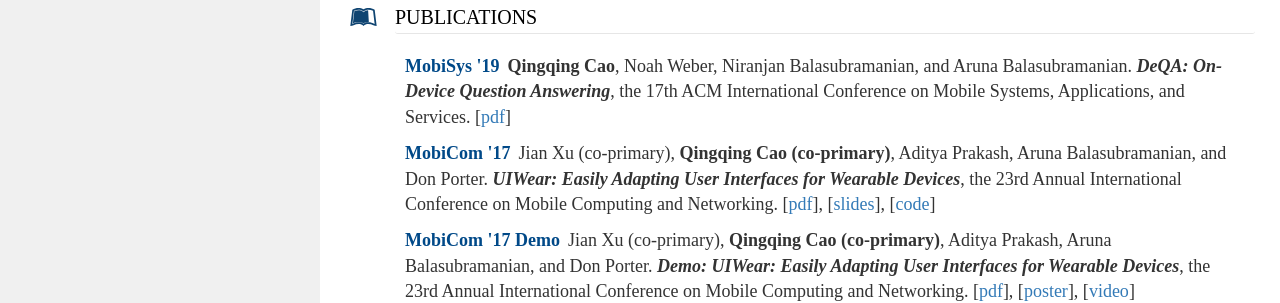
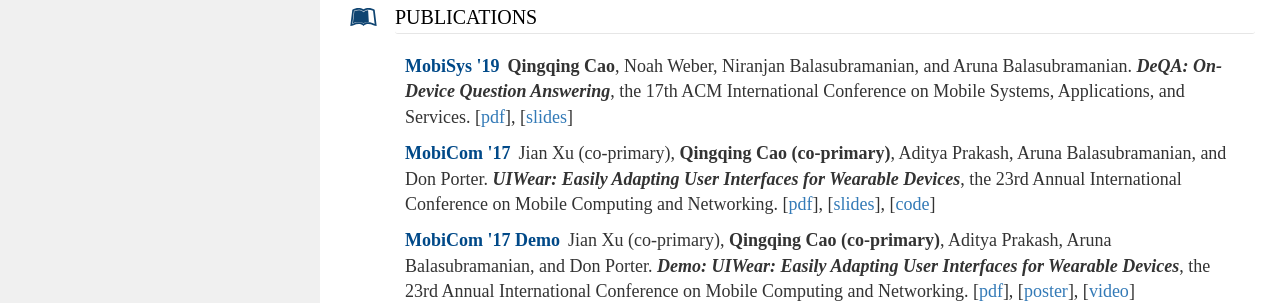
Before and after one commit to csarron/csarron.github.io, a Jekyll site: the page built from index.md, in a window 1280 px wide. Shown: the part 1003-1306 px from the top of the page. Built offline with Jekyll 4.4.1, drawn with Linux system fonts in a browser that asks for light colours.

Commit message:
update deqa slides

```diff
--- a/index.md
+++ b/index.md
@@ -91,7 +91,7 @@
           paper: "DeQA: On-Device Question Answering"
           conference: the 17th ACM International Conference on Mobile Systems, Applications, and Services.
           resource: >
-            [[pdf](/assets/deqa.pdf)]
+            [[pdf](/assets/deqa.pdf)], [[slides](/assets/deqa_slides.pptx)]
         - id: uiwear
           type: MobiCom '17
           author: Jian Xu (co-primary), <strong>Qingqing Cao (co-primary)</strong>, Aditya Prakash, Aruna Balasubramanian, and Don Porter.
```
Also changed, not shown: 1 other file.
